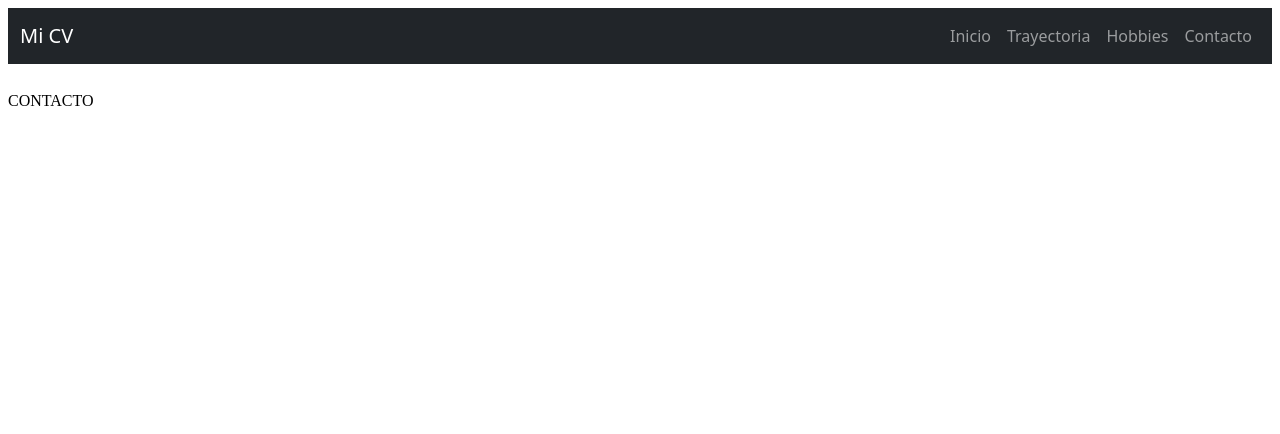
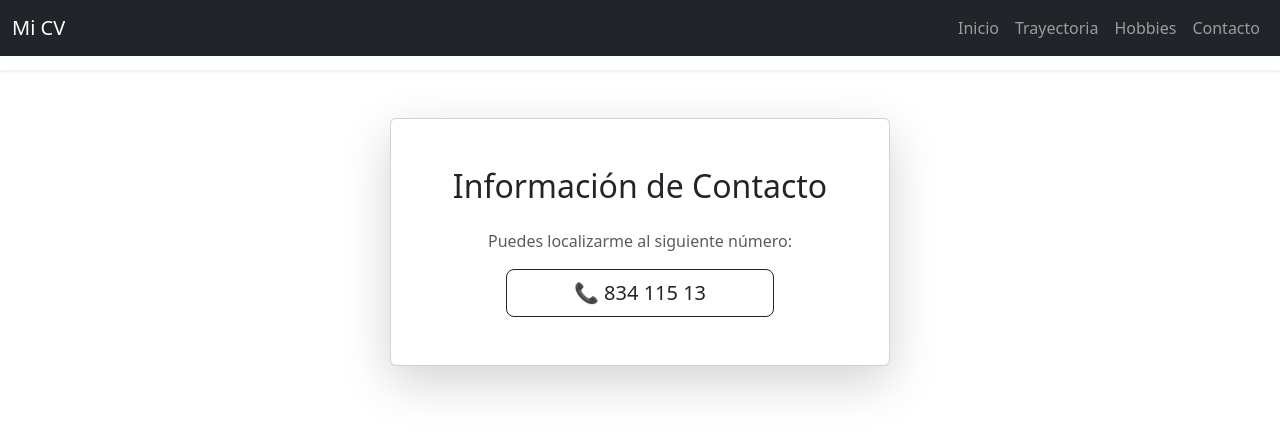
Before and after one commit to efrenzurita/metalenguajes, a plain HTML site: page cv/contacto.html in a window 1280 px wide. Drawn offline with nearby package versions, Linux system fonts and the light colour scheme.

Commit message:
Update contacto.html

```diff
--- a/cv/contacto.html
+++ b/cv/contacto.html
@@ -1,24 +1,38 @@
 <!DOCTYPE html>
-<html lang="en">
+<html lang="es">
 <head>
     <meta charset="UTF-8">
     <meta name="viewport" content="width=device-width, initial-scale=1.0">
+    <title>CV - Contacto</title>
+    <link href="https://cdn.jsdelivr.net/npm/bootstrap@5.3.0/dist/css/bootstrap.min.css" rel="stylesheet">
+
     <style>
         .navbar-object {
             width: 100%;
-            height: 60px;
+            height: 70px;
             border: none;
-            margin-bottom: 20px;
+            display: block;
         }
     </style>
 </head>
 <body>
-  <object
-    data="navbar.html"
-    type="text/html"
-    title="Barra de navegación"
-    class="navbar-object">
-  </object>
-  <main>CONTACTO</main>
+  <object data="navbar.html" type="text/html" class="navbar-object shadow-sm mb-4"></object>
+
+  <main class="container text-center mt-5">
+      <div class="card mx-auto shadow-lg" style="max-width: 500px;">
+          <div class="card-body p-5">
+              <h2 class="card-title mb-4">Información de Contacto</h2>
+              <p class="card-text text-muted">Puedes localizarme al siguiente número:</p>
+
+              <div class="d-grid gap-2 col-8 mx-auto">
+                  <button class="btn btn-outline-dark btn-lg" type="button">
+                      📞 834 115 13
+                  </button>
+              </div>
+          </div>
+      </div>
+  </main>
+
+  <script src="https://cdn.jsdelivr.net/npm/bootstrap@5.3.0/dist/js/bootstrap.bundle.min.js"></script>
 </body>
 </html>
```
